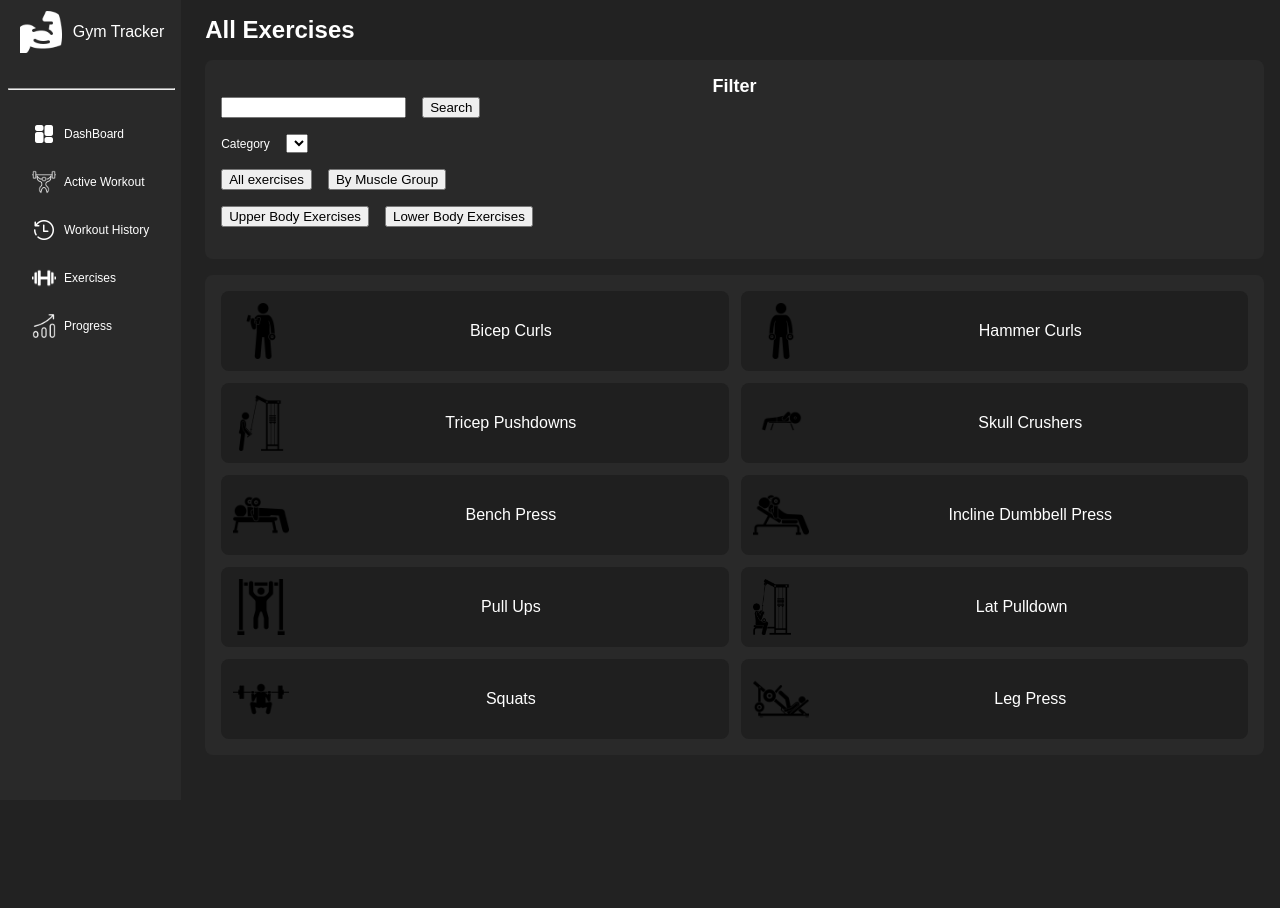
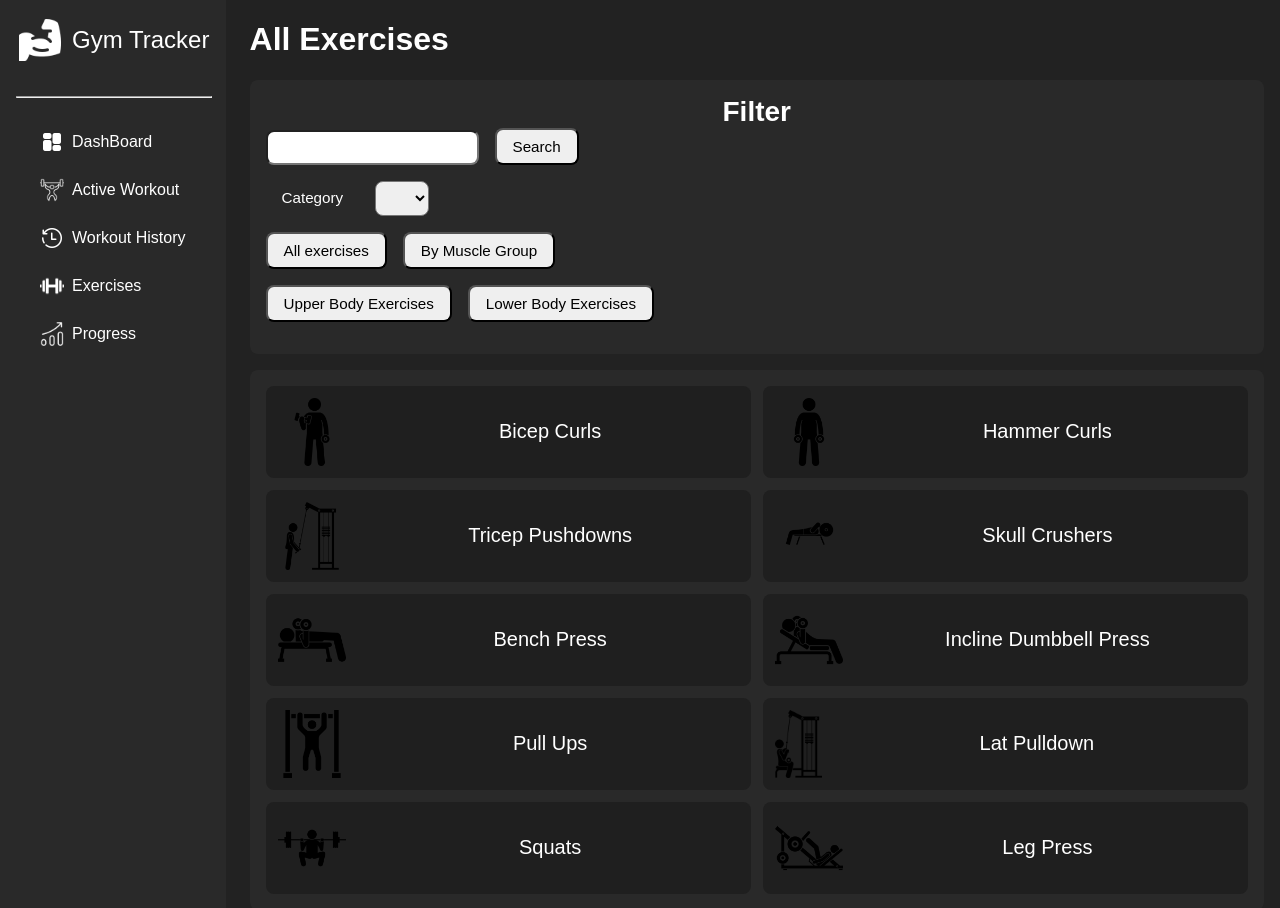
Before and after one commit to Luan2118/gym-tracker-project, a React (Vite) app: page /exercises in a window 1280 px wide. Before the commit the page ends 800 px from the top, so only its background shows below. Built offline with nearby package versions, Linux system fonts and the light colour scheme.

Commit message:
style: increase font sizes and spacing

```diff
--- a/src/components/Sidebar/Sidebar.css
+++ b/src/components/Sidebar/Sidebar.css
@@ -1,4 +1,5 @@
 ul {
+  list-style: none;
   margin: 0;
   padding: 0;
 }
@@ -50,7 +51,7 @@ main {
   flex-direction: column;
   margin-right: 1rem;
   background-color: rgb(41, 41, 41);
-  padding: 1rem;
+  padding: 2rem;
 }
 
 .title-img {
@@ -59,7 +60,7 @@ main {
 }
 
 .title {
-  font-size: 2rem;
+  font-size: 3rem;
 }
 
 .title-header {
--- a/src/index.css
+++ b/src/index.css
@@ -2,7 +2,7 @@ body {
   background-color: rgb(34, 34, 34);
   color: white;
   font-family: Arial, Helvetica, sans-serif;
-  font-size: 1.5rem;
+  font-size: 2rem;
   margin: 0;
   padding: 0;
 }
--- a/src/pages/ActiveWorkout/ActiveWorkout.module.css
+++ b/src/pages/ActiveWorkout/ActiveWorkout.module.css
@@ -16,7 +16,7 @@
 
 .start-workout-button {
   font-weight: 600;
-  font-size: 2rem;
+  font-size: 3rem;
   padding: 1rem;
   border: none;
   border-radius: 1rem;
--- a/src/pages/Dashboard/Dashboard.module.css
+++ b/src/pages/Dashboard/Dashboard.module.css
@@ -8,6 +8,6 @@
 
 section {
   background-color: rgb(41, 41, 41);
-  padding: 8rem;
+  padding: 12rem;
   text-align: center;
 }
--- a/src/pages/Exercises/Exercises.module.css
+++ b/src/pages/Exercises/Exercises.module.css
@@ -18,6 +18,7 @@
 }
 
 .filter-text {
+  font-size: 3.5rem;
   margin: 0;
 }
 
@@ -32,7 +33,20 @@
 .by-muscle-category-label,
 .all-exercises,
 .upper-body-exercises {
+  border-radius: 1rem;
+  padding: 1rem 2rem;
   margin-right: 2rem;
+}
+
+.search-exercise-button,
+.by-muscle-category-label,
+.all-exercises,
+.by-muscle-group-filter,
+.upper-body-exercises,
+.lower-body-exercises {
+  border-radius: 1rem;
+  font-size: 1.9rem;
+  padding: 1rem 2rem;
 }
 
 .content-main {
--- a/src/pages/Exercises/components/ExerciseItem.module.css
+++ b/src/pages/Exercises/components/ExerciseItem.module.css
@@ -20,12 +20,12 @@
 
 .exercise-item-img {
   margin-right: 2rem;
-  max-width: 7rem;
-  max-height: 7rem;
+  max-width: 8.5rem;
+  max-height: 8.5rem;
 }
 
 .exercise-item-name {
   margin-left: auto;
   margin-right: auto;
-  font-size: 2rem;
+  font-size: 2.5rem;
 }
--- a/src/pages/TrainingSplit/TrainingSplit.module.css
+++ b/src/pages/TrainingSplit/TrainingSplit.module.css
@@ -30,15 +30,15 @@ hr {
 
 .all-training-splits {
   text-align: start;
-  font-size: 2rem;
+  font-size: 2.7rem;
   margin: 0;
 }
 
 
 .add-training-button {
   font-weight: 600;
-  font-size: 2rem;
-  padding: 1rem;
+  font-size: 3rem;
+  padding: 1rem 2rem;
   border: none;
   border-radius: 1rem;
   cursor: pointer;
--- a/src/pages/TrainingSplit/components/TrainingSplitItem.module.css
+++ b/src/pages/TrainingSplit/components/TrainingSplitItem.module.css
@@ -2,9 +2,10 @@
   display: flex;
   width: auto;
   justify-content: space-between;
-  padding: 1rem;
+  padding: 2rem;
   margin-bottom: 1rem;
   background-color: rgb(36, 36, 36);
+  border-radius: 1rem;
 }
 
 
@@ -13,6 +14,14 @@
 }
 
 .modify-button {
+  font-size: 2rem;
+  padding: 0.7rem 2rem;
   margin-right: 0.5rem;
+  border-radius: 1rem;
+}
 
+.delete-button {
+  padding: 0.7rem 2rem;
+  border-radius: 1rem;
+  font-size: 2rem;
 }
```
